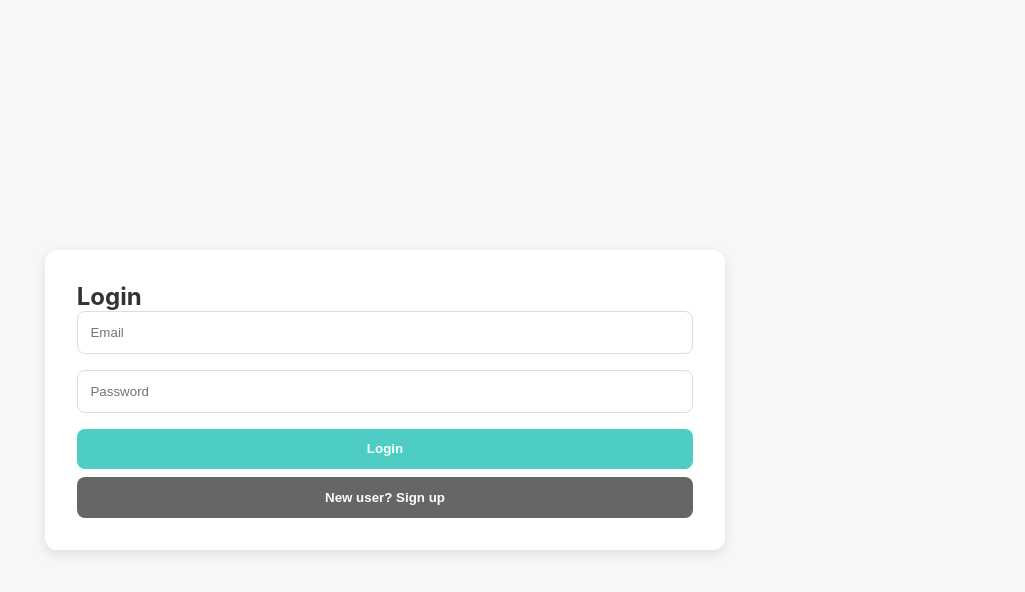
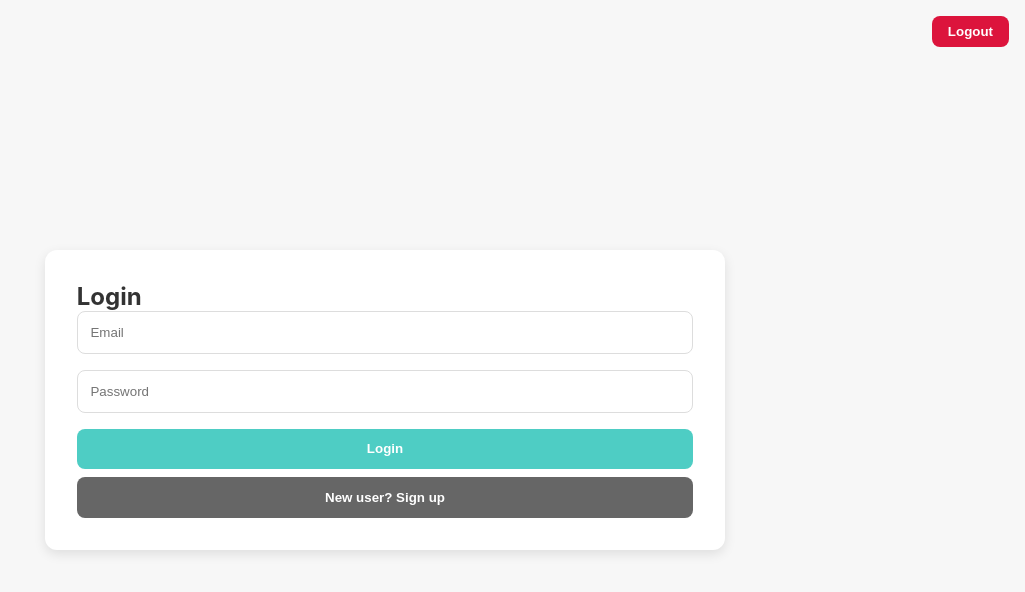
Before and after one commit to 4ccraymond/clean-sweep, a React (Vite) app in the folder frontend/: page / in a window 1280 px wide. Shown: the top 592 px of the page, without its empty margins (255-1280 px from the left). Built offline with nearby package versions, Linux system fonts and the light colour scheme.

Commit message:
added logout option

```diff
--- a/frontend/src/App.tsx
+++ b/frontend/src/App.tsx
@@ -1,10 +1,12 @@
 // import './App.css';
 import { Outlet } from 'react-router-dom';
+import LogoutButton from './components/LogoutButton';
 
 function App() {
 
   return (
     <>
+      <LogoutButton/>
       <Outlet/>
     </>
   );
--- /dev/null
+++ b/frontend/src/components/LogoutButton.tsx
@@ -0,0 +1,35 @@
+import { useNavigate, useLocation } from 'react-router-dom';
+import styled from 'styled-components';
+
+const Button = styled.button`
+  padding: 0.5rem 1rem;
+  background: crimson;
+  border: none;
+  border-radius: 8px;
+  color: white;
+  font-weight: bold;
+  position: absolute;
+  top: 1rem;
+  right: 1rem;
+
+  &:hover {
+    background: darkred;
+  }
+`;
+
+export default function LogoutButton() {
+  const navigate = useNavigate();
+  const location = useLocation();
+
+  const hiddenRoutes = ['/login', '/signup'];
+
+  if (hiddenRoutes.includes(location.pathname)) return null;
+
+  const handleLogout = () => {
+    localStorage.removeItem('token');
+    localStorage.removeItem('household');
+    navigate('/login');
+  };
+
+  return <Button onClick={handleLogout}>Logout</Button>;
+}
```
